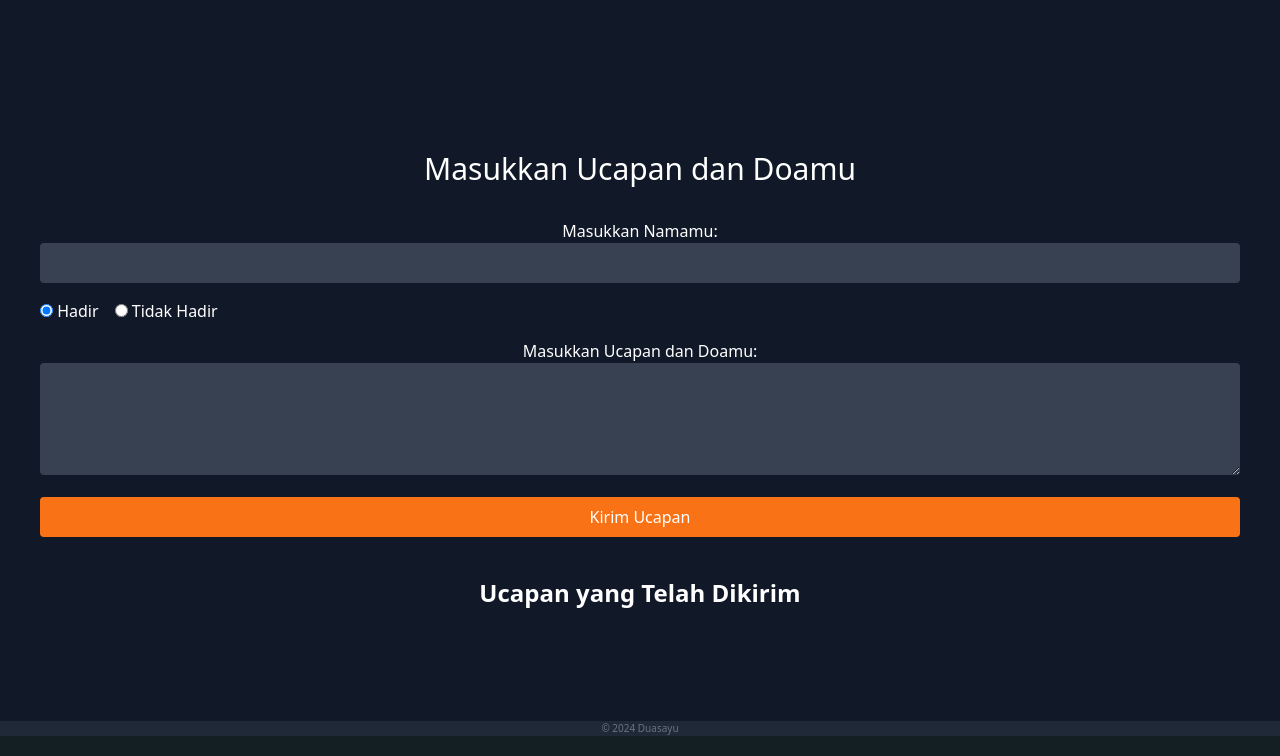
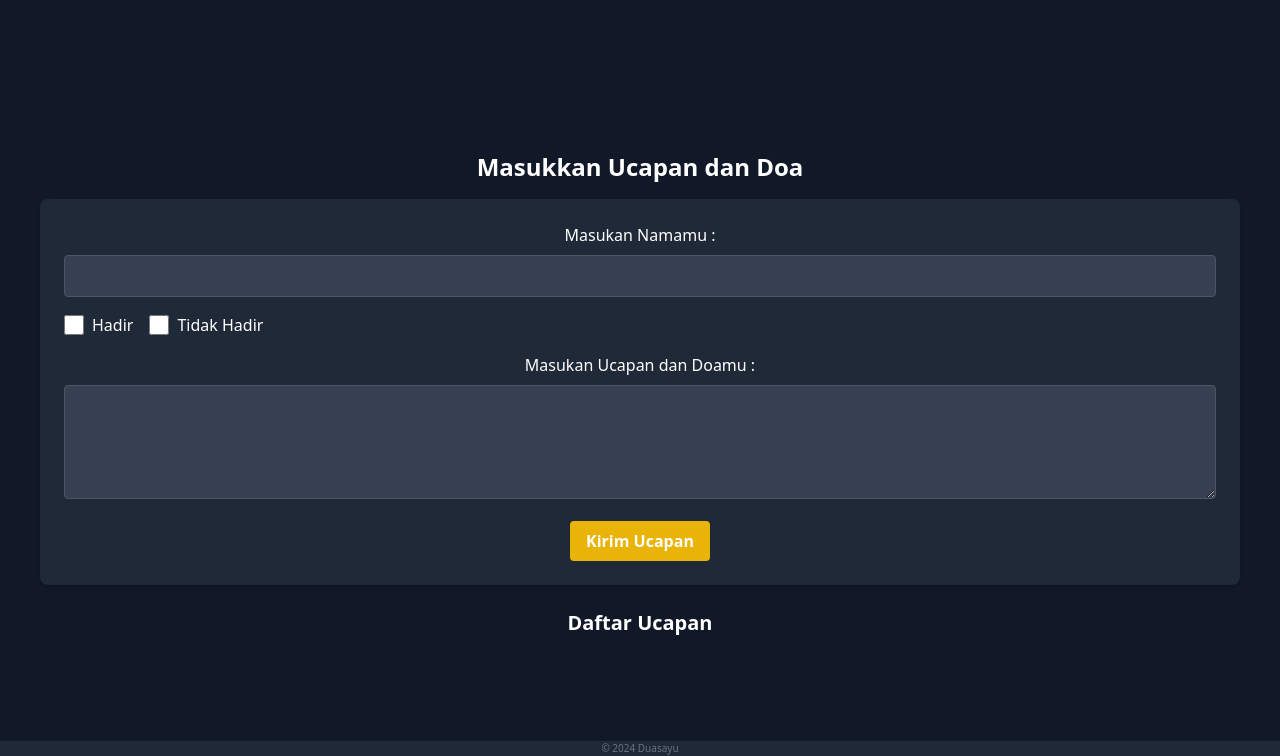
Before and after one commit to ShinjiAry/Tes, a Laravel app: page / in a window 1280 px wide. Shown: the part 2775-3531 px from the top of the page. Run offline with Laravel 9, Linux system fonts and the light colour scheme; some libraries are stand-ins or nearby versions; some web fonts are replaced.

Commit message:
Update index.php

```diff
--- a/index.php
+++ b/index.php
@@ -1,3 +1,18 @@
+<?php
+// Menyimpan data ke file jika form dikirim
+if ($_SERVER['REQUEST_METHOD'] === 'POST') {
+    $name = htmlspecialchars($_POST['name']);
+    $attendance = isset($_POST['hadir']) ? "Hadir" : "Tidak Hadir";
+    $message_content = htmlspecialchars($_POST['message']);
+    $local_time = htmlspecialchars($_POST['local_time']); // Waktu lokal dari JS
+
+    // Simpan ke file
+    $file = fopen("messages.txt", "a");
+    fwrite($file, "$name|$attendance|$message_content|$local_time\n");
+    fclose($file);
+}
+?>
+
 <!DOCTYPE html>
 <html lang="en">
 
@@ -6,6 +21,23 @@
     <meta name="viewport" content="width=device-width, initial-scale=1.0">
     <title>Wedding Invitation</title>
     <script src="https://cdn.tailwindcss.com"></script>
+    <script>
+        // Fungsi untuk mendapatkan waktu lokal user
+        function getCurrentTime() {
+            const now = new Date();
+            const options = {
+                day: '2-digit', month: 'short', year: 'numeric',
+                hour: '2-digit', minute: '2-digit', second: '2-digit',
+                hour12: false
+            };
+            return now.toLocaleString('id-ID', options); // Format Indonesia
+        }
+
+        document.addEventListener("DOMContentLoaded", function() {
+            // Set nilai waktu lokal ke input hidden
+            document.getElementById("local_time").value = getCurrentTime();
+        });
+    </script>
     <script>
         function startCountdown() {
             // Waktu target: 9 Januari 2025, pukul 00:00 UTC
@@ -267,46 +299,53 @@
     <!-- Speech & Prayer Section -->
     <section id="pesan" class="py-16 bg-gray-900 text-center p-4">
         <div class="container mx-auto p-6">
-            <h1 class="text-center text-3xl mb-8">Masukkan Ucapan dan Doamu</h1>
-
-            <form action="save_message.php" method="POST" class="space-y-4">
+        <!-- Form Input -->
+        <h1 class="text-2xl font-bold mb-4">Masukkan Ucapan dan Doa</h1>
+        <form method="POST" action="" class="space-y-4 bg-gray-800 p-6 rounded-lg shadow">
             <div>
-                    <label for="name" class="block">Masukkan Namamu:</label>
-                    <input type="text" id="name" name="name" class="w-full px-4 py-2 bg-gray-700 rounded" required>
+                <label for="name" class="block mb-2">Masukan Namamu :</label>
+                <input type="text" id="name" name="name" required class="w-full p-2 rounded bg-gray-700 border border-gray-600">
             </div>
-
             <div class="flex items-center space-x-4">
-                    <label><input type="radio" name="attendance" value="Hadir" checked> Hadir</label>
-                    <label><input type="radio" name="attendance" value="Tidak Hadir"> Tidak Hadir</label>
+                <label class="flex items-center">
+                    <input type="checkbox" name="hadir" class="form-checkbox h-5 w-5 text-yellow-400">
+                    <span class="ml-2">Hadir</span>
+                </label>
+                <label class="flex items-center">
+                    <input type="checkbox" name="tidak_hadir" class="form-checkbox h-5 w-5 text-yellow-400">
+                    <span class="ml-2">Tidak Hadir</span>
+                </label>
             </div>
-
             <div>
-                    <label for="message" class="block">Masukkan Ucapan dan Doamu:</label>
-                    <textarea id="message" name="message" rows="4" class="w-full px-4 py-2 bg-gray-700 rounded" required></textarea>
+                <label for="message" class="block mb-2">Masukan Ucapan dan Doamu :</label>
+                <textarea id="message" name="message" rows="4" required class="w-full p-2 rounded bg-gray-700 border border-gray-600"></textarea>
             </div>
-
-                <button type="submit" class="w-full bg-orange-500 py-2 text-white rounded">Kirim Ucapan</button>
+            <!-- Input Hidden untuk Waktu Lokal -->
+            <input type="hidden" id="local_time" name="local_time">
+            <button type="submit" class="bg-yellow-500 hover:bg-yellow-600 text-white font-bold py-2 px-4 rounded">
+                Kirim Ucapan
+            </button>
         </form>
 
-            <h2 class="text-2xl font-semibold mt-10 text-center">Ucapan yang Telah Dikirim</h2>
-<div id="messages" class="space-y-4 mt-6">
+        <!-- Daftar Ucapan -->
+        <h2 class="text-xl font-semibold mt-6">Daftar Ucapan</h2>
+        <div class="space-y-4 mt-4">
             <?php
-        // Menampilkan ucapan yang sudah ada
-        if(file_exists('messages.txt')) {
-            $messages = file('messages.txt');
-            foreach ($messages as $message) {
-                list($name, $attendance, $message_content, $date) = explode('|', $message);
-                echo "<div class='bg-gray-800 p-4 rounded-lg shadow-md'>
-                        <div class='flex justify-between items-start mb-2'>
-                            <h4 class='text-lg font-semibold text-orange-400'>{$name}</h4>
-                            <span class='text-sm text-gray-400'>{$attendance}</span>
+            // Baca dan tampilkan ucapan dari file
+            if (file_exists("messages.txt")) {
+                $messages = file("messages.txt", FILE_IGNORE_NEW_LINES);
+                foreach ($messages as $msg) {
+                    list($name, $attendance, $message_content, $local_time) = explode("|", $msg);
+                    echo "
+                    <div class='bg-gray-800 p-4 rounded-lg'>
+                        <h3 class='text-yellow-400 font-bold'>$name</h3>
+                        <p class='text-gray-300'>$message_content</p>
+                        <p class='text-gray-500 text-sm mt-2'>$local_time - $attendance</p>
                     </div>
-                        <p class='text-gray-300'>{$message_content}</p>
-                        <div class='text-right text-xs text-gray-500 mt-2'>{$date}</div>
-                    </div>";
+                    ";
                 }
             } else {
-            echo "<p class='text-center text-gray-400'>Belum ada ucapan yang dikirim.</p>";
+                echo "<p>Belum ada ucapan yang dikirim.</p>";
             }
             ?>
             </div>
```
Lines whose indentation alone changed are shown as unchanged.
